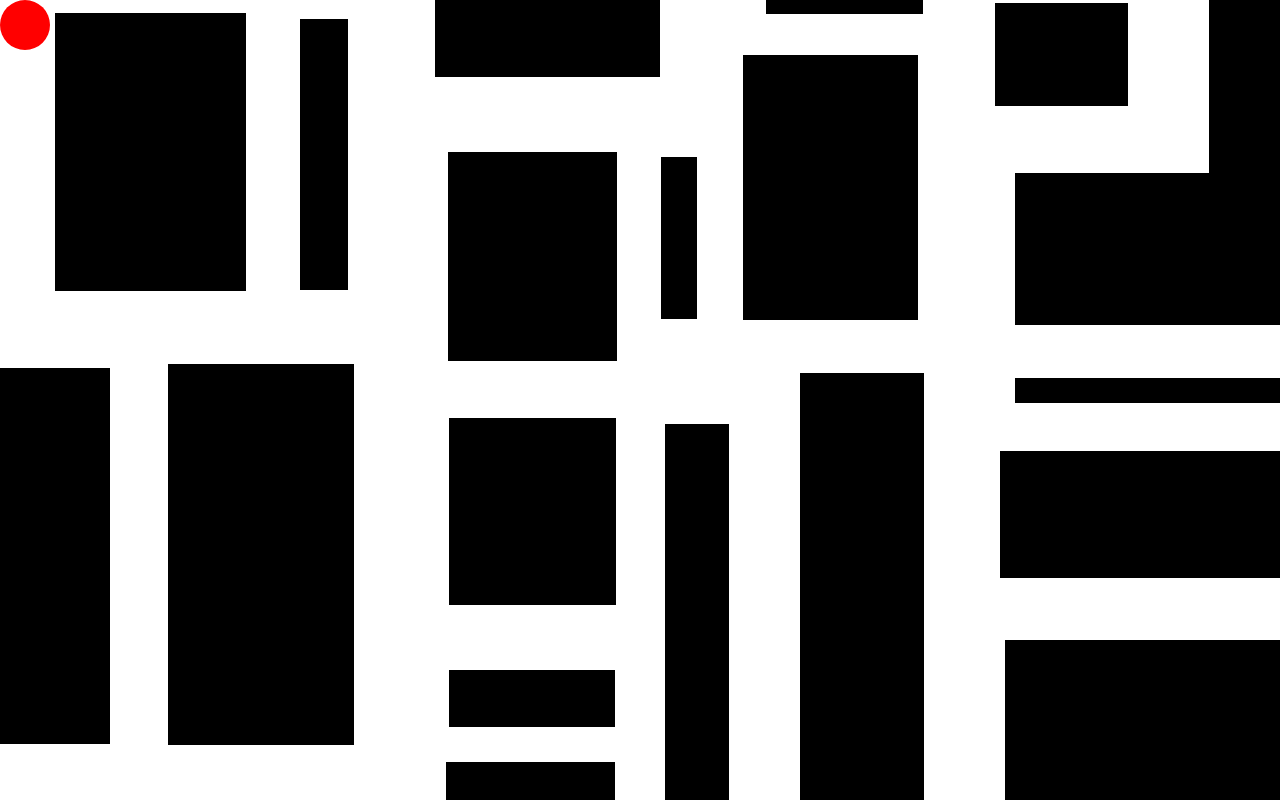
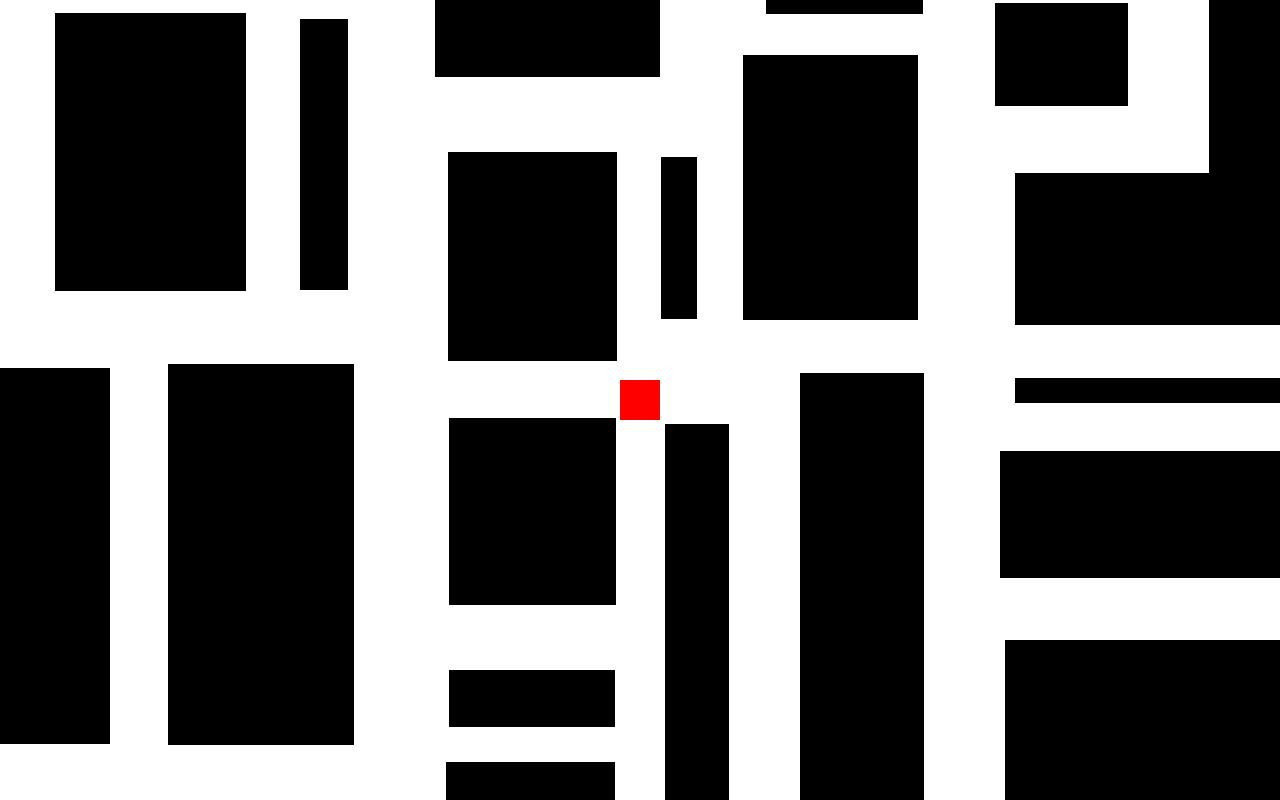
Before and after one commit to GitSquared/plagueRunner, a plain HTML site: page game.html in a window 1280 px wide. Drawn offline with Linux system fonts and the light colour scheme.

Commit message:
Center player placeholder

```diff
--- a/css/game.css
+++ b/css/game.css
@@ -11,15 +11,21 @@ html, body {
 }
 
 .ui {
-    z-index: 100;
+	z-index: 100;
 }
 
-.ui h1 {
-	color: red;
+.player {
+	position: fixed;
+	top: calc(50vh - 20px);
+	left: calc(50vw - 20px);
+	background: red;
+	width: 40px;
+	height: 40px;
 }
 
 .hitbox {
 	z-index: 200;
+	opacity: 0;
 }
 
 .loading-screen {
@@ -34,11 +40,3 @@ html, body {
 .loading-screen h1 {
 	margin: auto;
 }
-
-.player{
-    position: fixed;
-    background: red;
-    border-radius: 100%;
-    width: 50px;
-    height: 50px;
-}
--- a/game.html
+++ b/game.html
@@ -18,6 +18,7 @@
 	</main>
 	<div class="hitbox">
 		<canvas id="hitbox-canvas"></canvas>
+		<img class="hitbox-img" src="assets/images/background.png">
 	</div>
 	<div class="loading-screen">
 		<h1>Chargement...</h1>
```
